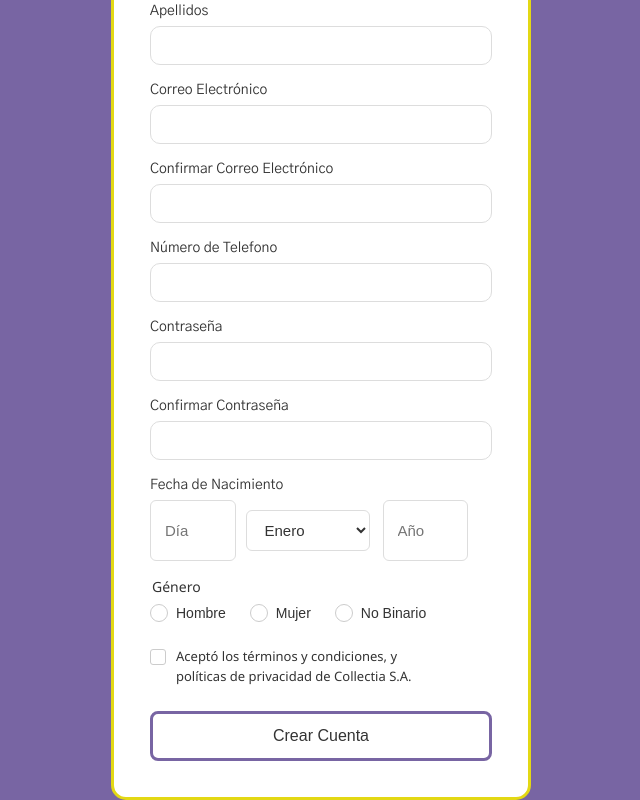
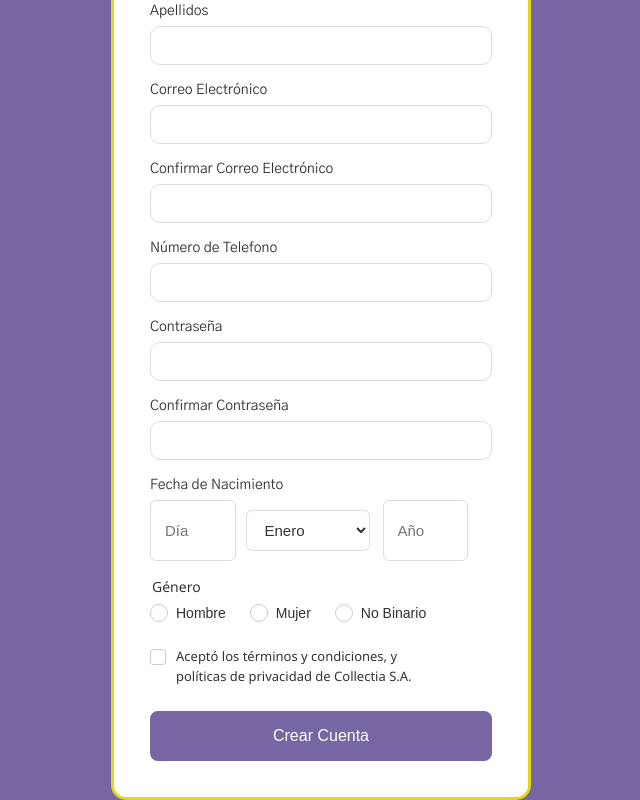
Before and after one commit to tru17189/CO-Project, a React (Vite) app in the folder C.O. Project/: page /signup in a window 1280 px wide. Shown: the part 348-1148 px from the top of the page, without its empty margins (319-959 px from the left). Built offline with nearby package versions, Linux system fonts and the light colour scheme; no server answers; a web font is replaced by a local one.

Commit message:
1. El boton 'login' fue arreglado al ser activado, 2. El boton 'signup' fue arreglado para ser visible, 3. En Signup en el input 'telefono' los usuarios solo pueden ingresar valores numericos

```diff
--- a/C.O. Project/src/Components/styles/Components.css
+++ b/C.O. Project/src/Components/styles/Components.css
@@ -30,11 +30,11 @@
     cursor: pointer;
     margin-top: 25px;
     background-color: var(--primary-purple);
-    color: var(--text-dark);
+    color: var(--white);
 }
 .next-button:active {
     background-color: var(--white);
-    color: var(--primary-purple);
+    color: var(--text-dark);
     border: 3px solid var(--primary-purple);
 }
 
--- a/C.O. Project/src/Views/CSS/Signup.css
+++ b/C.O. Project/src/Views/CSS/Signup.css
@@ -1,6 +1,4 @@
-* {
-    background-color: linear-gradient(145deg, var(--primary-purple) 0%, var(--primary-purple) 40%, var(--secondary-purple) 100%);
-}
+
 
 .backdrop {
     min-height: 100vh;
@@ -21,9 +19,7 @@
     box-sizing: border-box;
 }
 
-.card * {
-    background: transparent;
-}
+
 
 .card > h1 {
     text-align: center;
--- a/C.O. Project/src/Views/Login.tsx
+++ b/C.O. Project/src/Views/Login.tsx
@@ -12,15 +12,15 @@ export default function Login() {
     const [email, setEmail] = useState("");
     const [password, setPassword] = useState("");
 
-    const { login }   = useAuth()
-    const navigate    = useNavigate()
+    const { login } = useAuth()
+    const navigate = useNavigate()
     const [error, setError] = useState('')
 
     // ── Functions ──────────────────────────────────────────────
     const validateInputs = async (e: React.FormEvent<HTMLFormElement>) => {
         e.preventDefault();
         if (!e.currentTarget.checkValidity()) {
-            alert("Please fill out all required fields");
+            alert("Por favor, complete todos los campos obligatorios.");
             return;
         }
         console.log("Email:", email);
--- a/C.O. Project/src/Views/Signup.tsx
+++ b/C.O. Project/src/Views/Signup.tsx
@@ -32,7 +32,7 @@ export default function Signup() {
     const validateInputs = (e: React.FormEvent<HTMLFormElement>) => {
         e.preventDefault();
         if (!e.currentTarget.checkValidity()) {
-            alert("Please fill out all required fields");
+            alert("Por favor, complete todos los campos obligatorios.");
             return;
         }
         if (email !== confirmEmail) {
@@ -99,7 +99,7 @@ export default function Signup() {
                         label='Número de Telefono'
                         value={phoneNumber}
                         type='tel'
-                        onChange={(e) => setPhoneNumber(e.target.value)}
+                        onChange={(e) => setPhoneNumber(e.target.value.replace(/\D/g, ''))}
                     />}
                     {<BasicInput
                         label='Contraseña'
```
